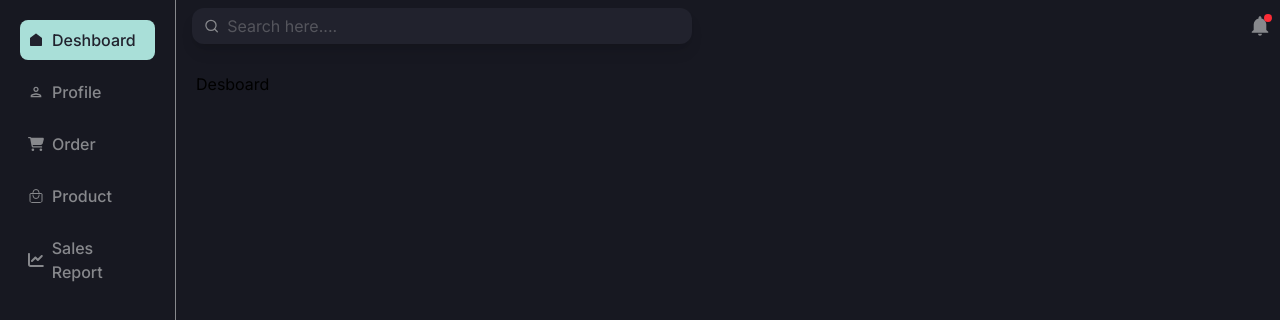
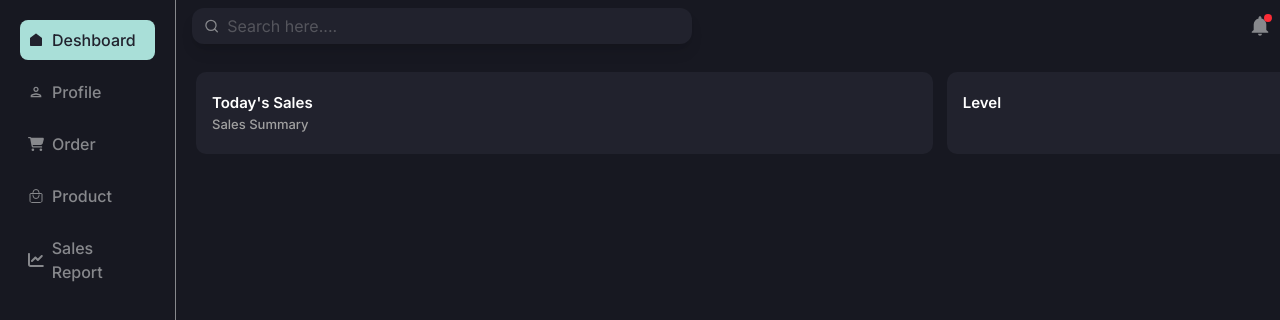
Before and after one commit to salmanfarshi-dev/react-Dashboard, a React (Vite) app: page / in a window 1280 px wide. Shown: the top 320 px of the page. Built offline with nearby package versions, Linux system fonts and the light colour scheme.

Commit message:
feat : add today sales

```diff
--- /dev/null
+++ b/src/Layout/TodaySales.jsx
@@ -0,0 +1,22 @@
+import React from 'react'
+import ContentHeading from '../Components/ContentHeading'
+
+function TodaySales() {
+  return (
+    <section>
+        <div className="grid grid-cols-12 gap-3.5">
+            <div className="col-span-8  bg-primary2 rounded-[10px] px-4 py-5">
+                <ContentHeading tittle="Today's Sales" pera="Sales Summary"/>
+            </div>
+
+
+            <div className="col-span-4 bg-primary2 rounded-[10px] px-4 py-5">
+                <ContentHeading tittle="Level"/>
+
+            </div>
+        </div>
+    </section>
+  )
+}
+
+export default TodaySales
--- a/src/Pages/Desboard.jsx
+++ b/src/Pages/Desboard.jsx
@@ -1,8 +1,11 @@
 import React from 'react'
+import TodaySales from '../Layout/TodaySales'
 
 function Desboard() {
   return (
-    <div>Desboard </div>
+   <>
+   <TodaySales/>
+   </>
   )
 }
 
```
